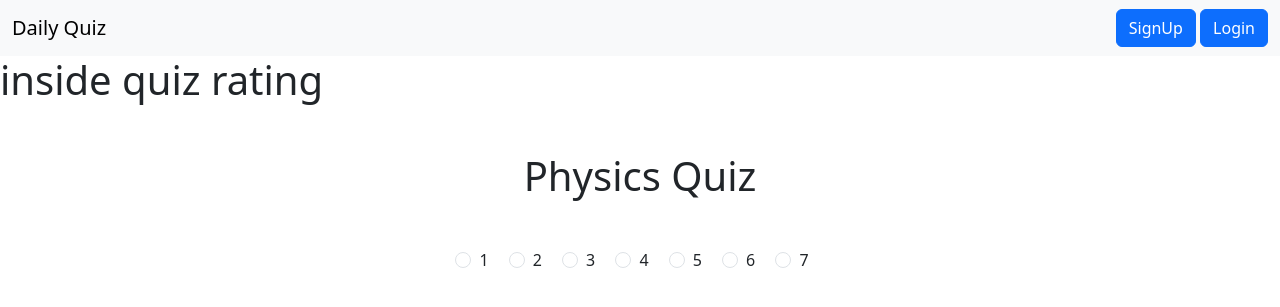
After one commit to tajuar-akash-hub/final-django-assignment, a Django app: page /quiz/rate/5 in a window 1280 px wide. The commit adds this page. Shown: the top 307 px of the page. Run offline with Django 5.2, Linux system fonts and the light colour scheme; data comes from the database, SQL or seed files in the repository; some libraries are stand-ins or nearby versions.

Commit message:
last commit and final and final

```diff
--- a/core/templates/quiz.html
+++ b/core/templates/quiz.html
@@ -8,6 +8,8 @@
 <div style="margin: auto; width: 50%; margin-top: 10px;">
 
     {% for quiz in all_quiz_data_paginator %}
+    <button class="btn btn-primary"><a  style="text-decoration: none; color: white;" href="{% url 'rate_quiz' quiz.quiz.id %}">Rate this quiz</a> </button>
+
     <div class="card" id="question{{ forloop.counter }}">
         <div class="card-body">
             <!-- Question 1 -->
--- /dev/null
+++ b/core/templates/rate_quiz.html
@@ -0,0 +1,57 @@
+{% extends 'base.html' %}
+
+{% block body %}
+<h1>inside quiz rating</h1>
+
+
+<div class="container mt-5">
+    <h1 class="text-center">{{ quiz.title }}</h1>
+
+    <form method="post" class="my-5 text-center">
+        {% csrf_token %}
+
+        <div class="form-check form-check-inline">
+            <input type="radio" name="rating" id="rating1" value="1" class="form-check-input">
+            <label for="rating1" class="form-check-label">1</label>
+        </div>
+
+        <div class="form-check form-check-inline">
+            <input type="radio" name="rating" id="rating2" value="2" class="form-check-input">
+            <label for="rating2" class="form-check-label">2</label>
+        </div>
+
+        <div class="form-check form-check-inline">
+            <input type="radio" name="rating" id="rating3" value="3" class="form-check-input">
+            <label for="rating3" class="form-check-label">3</label>
+        </div>
+
+        <div class="form-check form-check-inline">
+            <input type="radio" name="rating" id="rating4" value="4" class="form-check-input">
+            <label for="rating4" class="form-check-label">4</label>
+        </div>
+
+        <div class="form-check form-check-inline">
+            <input type="radio" name="rating" id="rating5" value="5" class="form-check-input">
+            <label for="rating5" class="form-check-label">5</label>
+        </div>
+
+        <div class="form-check form-check-inline">
+            <input type="radio" name="rating" id="rating6" value="6" class="form-check-input">
+            <label for="rating6" class="form-check-label">6</label>
+        </div>
+
+        <div class="form-check form-check-inline">
+            <input type="radio" name="rating" id="rating7" value="7" class="form-check-input">
+            <label for="rating7" class="form-check-label">7</label>
+        </div>
+        {% if user.is_authenticated and not user.is_staff %}
+        <div class="text-center">
+            <button type="submit" class="btn btn-primary mt-3">Submit Rating</button>
+        </div>
+        {% endif %}
+    </form>
+
+
+
+
+{% endblock body %}
--- a/core/urls.py
+++ b/core/urls.py
@@ -13,6 +13,8 @@ urlpatterns = [
 
     path('quiz/filter/<slug:category_slug>', views.catagory_wise_filter,name="catagory_wise_filter" ),
 
+    path('quiz/rate/<int:quiz_model_id>', views.rate_quiz,name="rate_quiz" ),
+
     # path('quiz/<int:quiz_model_id>/<int:question_id>/', views.quiz_view,name="quiz_view" ),
 
 ]
--- a/core/views.py
+++ b/core/views.py
@@ -9,6 +9,7 @@ from django.contrib import messages
 from django.urls import reverse
 from django.contrib.sites.shortcuts import get_current_site
 from quizes.forms import Quiz_Rating_Form
+from quizes.models import Quiz_rating_model
 # Create your views here.
 def home(request):
     quiz =quiz_model.objects.all()
@@ -110,17 +111,16 @@ def submit_answer(request,quiz_question_id,page_number=None,quiz_model_id=None):
     return redirect(redirect_url)
 
 
-def rate_quiz(request, quiz_id):
-    quiz = get_object_or_404(quiz_model, id=quiz_id)
+def rate_quiz(request, quiz_model_id):
+    quiz = get_object_or_404(quiz_model, id=quiz_model_id)
 
     if request.method == 'POST':
         form = Quiz_Rating_Form(request.POST)
         if form.is_valid():
             rating = form.cleaned_data['rating']
-            Quiz_Rating_Form.objects.create(
-                user=request.user, quiz=quiz, rating=rating)
-
-            return redirect('rating_history')
+            Quiz_rating_model.objects.create(
+                user=request.user, quiz=Quiz_rating_model, quiz_rating=rating)
+            return redirect('home')
     else:
         form = Quiz_Rating_Form()
 
--- a/quizes/forms.py
+++ b/quizes/forms.py
@@ -43,4 +43,4 @@ class Quiz_Rating_Form(forms.ModelForm):
     )
     class Meta:
         model = Quiz_rating_model
-        fields = ['rating']
+        fields = ['quiz_rating']
```
